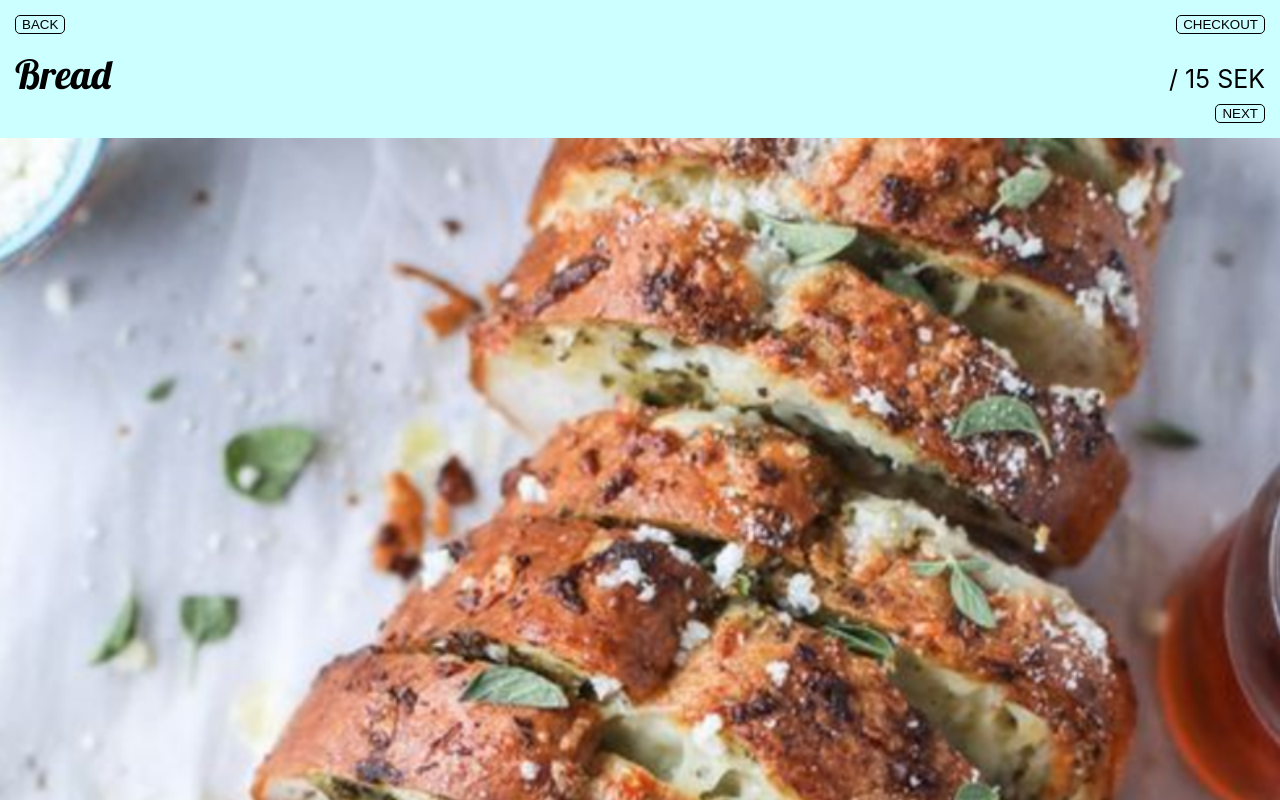
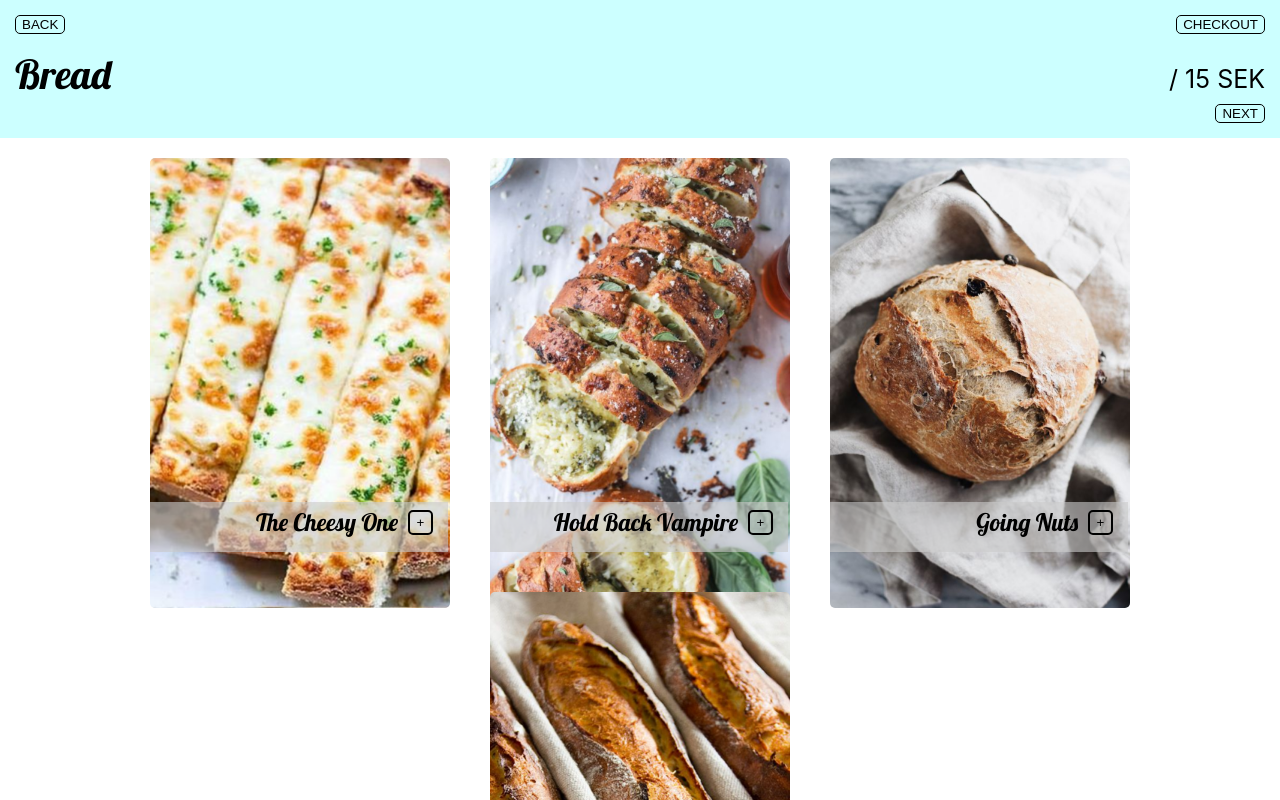
Before and after one commit to Isabelle-123/whatsoup, a React (Create React App) app in the folder client/: page /bread in a window 1280 px wide. Shown: the top 800 px of the page. Built offline with nearby package versions, Linux system fonts and the light colour scheme; no server answers.

Commit message:
fixed style so it looks ok on the competter

```diff
--- a/client/src/components/menu/Beverages.js
+++ b/client/src/components/menu/Beverages.js
@@ -7,11 +7,12 @@ import fritz from '../../assets/Beverages/fritz.png'
 import kombucha from '../../assets/Beverages/kombucha.png'
 import Navbar from '../navbar/Navbar'
 import Alert from '../alert/Alert'
+import menuStyle from './menuStyle.module.css'
 
 
 const Beverages = () => {
 
-    const database = [
+    const db = [
         { type: "Beverages", key: 20, name: "Lemonade", desc: "Lime and Lemon", price: 15, img: lime, nextItem: "checkout", alt: "Soup with taste of healing", next: "checkout" },
         { type: "Beverages", key: 21, name: "Juice", desc: "Apple and Ginger", price: 15, img: apple, nextItem: "checkout", next: "checkout" },
         { type: "Beverages", key: 22, name: "Three Shots", desc: "", price: 15, img: shots, nextItem: "checkout", next: "checkout" },
@@ -22,12 +23,14 @@ const Beverages = () => {
 
     return (
         <div>
-            <Alert type={database.type} name={database.name} price={database.price} />
+            <Alert />
             <Navbar typeOfFood='Beverages' price='15' next='/checkout' />
+            <ul className={menuStyle.container}>
             {
-                database.map(item => (
-                    <ListFood type={item.type} name={item.name} price={item.price} key={item.key} desc={item.desc} img={item.img} alt={item.name} nextItem={item.nextItem} />
+                db.map(item => (
+                    <ListFood type={item.type} name={item.name} price={item.price} key={item.key} desc={item.desc} img={item.img} alt={'Soup' + item.name} nextItem={item.nextItem} next={item.next}/>
                 ))}
+            </ul>
         </div>
     )
 }
--- a/client/src/components/menu/Bread.js
+++ b/client/src/components/menu/Bread.js
@@ -1,19 +1,20 @@
 import React from 'react'
 import ListFood from './ListFood'
-//import cheese from '../../assets/Bread/cheesy.png'
+import cheese from '../../assets/Bread/cheesy.png'
 import vampire from '../../assets/Bread/vampire.png'
 import nuts from '../../assets/Bread/goingnuts.png'
 import baguette from '../../assets/Bread/asgoodasitbaguettes.png'
 import Navbar from '../navbar/Navbar'
 import Alert from '../alert/Alert'
+import menuStyle from './menuStyle.module.css'
 
 
 
 
 const Bread = () => {
 
-    const database = [
-        // { type: "Bread", key: 10, name: "The Cheesy One", desc: "", price: 15, img: cheese, nextItem: "spreads", alt: "Soup with taste of healing", next: "protein" },
+    const db = [
+        { type: "Bread", key: 10, name: "The Cheesy One", desc: "", price: 15, img: cheese, nextItem: "spreads", alt: "Soup with taste of healing", next: "protein" },
         { type: "Bread", key: 11, name: "Hold Back Vampire", desc: "", price: 15, img: vampire, nextItem: "spreads", next: "protein" },
         { type: "Bread", key: 12, name: "Going Nuts", desc: "", price: 15, img: nuts, nextItem: "spreads", next: "protein" },
         { type: "Bread", key: 13, name: "As Good As It Baguettes", desc: "", price: 15, img: baguette, nextItem: "spreads", next: "protein" },
@@ -22,12 +23,14 @@ const Bread = () => {
 
     return (
         <div>
-            <Alert type={database.type} name={database.name} price={database.price} />
+            <Alert />
             <Navbar typeOfFood='Bread' price='15' next='/spreads' />
+            <ul className={menuStyle.container}>
             {
-                database.map(item => (
-                    <ListFood type={item.type} name={item.name} price={item.price} key={item.key} desc={item.desc} img={item.img} alt={item.alt} nextItem={item.nextItem} />
+                db.map(item => (
+                    <ListFood type={item.type} name={item.name} price={item.price} key={item.key} desc={item.desc} img={item.img} alt={'Soup' + item.name} nextItem={item.nextItem} next={item.next}/>
                 ))}
+            </ul>
         </div>
     )
 }
--- a/client/src/components/menu/ListFood.js
+++ b/client/src/components/menu/ListFood.js
@@ -21,9 +21,9 @@ const ListFood = (props) => {
 
     return (
         <>
-            <div>
-                <ul className={menuStyle.cards}>
-                    <li>
+            {/* <div className={menuStyle.container}>
+                <ul className={menuStyle.cards}> */}
+                    <li className={menuStyle.cards}>
                         <img
                             className={menuStyle.img}
                             src={img}
@@ -37,8 +37,8 @@ const ListFood = (props) => {
                             <h5 className={menuStyle.text}>{desc}</h5>
                         </section>
                     </li>
-                </ul>
-            </div>
+                {/* </ul>
+            </div> */}
         </>
     )
 }
--- a/client/src/components/menu/Protein.js
+++ b/client/src/components/menu/Protein.js
@@ -6,11 +6,12 @@ import chicken from '../../assets/Protein/grilledchicken.png'
 import shrimp from '../../assets/Protein/shrimps.png'
 import beef from '../../assets/Protein/beef.png'
 import Alert from '../alert/Alert'
+import menuStyle from './menuStyle.module.css'
 
 const Protein = () => {
 
 
-    const database = [
+    const db = [
         { type: "Protein", id: 6, name: "Fried Tofu", desc: "100 gram", price: 30, img: fried, nextItem: "bread" },
         { type: "Protein", id: 7, name: "Grilled Chicken", desc: "100 gram", price: 30, img: chicken, nextItem: "bread" },
         { type: "Protein", id: 8, name: "Hand-peeled Shrimps", desc: "75 gam", price: 30, img: shrimp, nextItem: "bread" },
@@ -20,12 +21,14 @@ const Protein = () => {
 
     return (
         <div>
-            <Alert type={database.type} name={database.name} price={database.price} />
+            <Alert />
             <Navbar typeOfFood='Protein' price='30' next='/bread' />
+            <ul className={menuStyle.container}>
             {
-                database.map(item => (
-                    <ListFood type={item.type} name={item.name} price={item.price} id={item.id} key={item.id} desc={item.desc} img={item.img} alt={item.alt} nextItem={item.nextItem} />
+                db.map(item => (
+                    <ListFood type={item.type} name={item.name} price={item.price} key={item.key} desc={item.desc} img={item.img} alt={'Soup' + item.name} nextItem={item.nextItem} next={item.next}/>
                 ))}
+            </ul>
         </div>
     )
 }
--- a/client/src/components/menu/Soup.js
+++ b/client/src/components/menu/Soup.js
@@ -7,7 +7,7 @@ import lowcarb from '../../assets/Soups/lowcarb.png'
 import missmuscle from '../../assets/Soups/missmuscle.png'
 import Navbar from '../navbar/Navbar'
 import Alert from '../alert/Alert'
-// import { CSSTransition, TransitionGroup } from 'react-transition-group';
+import menuStyle from './menuStyle.module.css'
 
 
 
@@ -26,10 +26,12 @@ const Soup = () => {
         <div>
             <Alert />
             <Navbar typeOfFood='Soup' price='50' next='/protein' />
+            <ul className={menuStyle.container}>
             {
                 db.map(item => (
                     <ListFood type={item.type} name={item.name} price={item.price} key={item.key} desc={item.desc} img={item.img} alt={'Soup' + item.name} nextItem={item.nextItem} next={item.next}/>
                 ))}
+            </ul>
         </div>
     )
 }
--- a/client/src/components/menu/Spreads.js
+++ b/client/src/components/menu/Spreads.js
@@ -6,11 +6,11 @@ import aioli from '../../assets/Spreads/aioli.png'
 import avocado from '../../assets/Spreads/avocado.png'
 import Navbar from '../navbar/Navbar'
 import Alert from '../alert/Alert'
-
+import menuStyle from './menuStyle.module.css'
 
 const Spreads = () => {
 
-    const database = [
+    const db = [
         { type: "Spreads", key: 14, name: "Whipped Butter", desc: "75 gram", price: 15, img: butter, nextItem: "treats", next: "protein" },
         { type: "Spreads", key: 15, name: "Beetroot Hummus", desc: "100 gram", price: 15, img: beet, nextItem: "treats", next: "protein" },
         { type: "Spreads", key: 16, name: "Tryffle Aioli", desc: "75 gram", price: 15, img: aioli, nextItem: "treats", next: "protein" },
@@ -20,12 +20,14 @@ const Spreads = () => {
 
     return (
         <div>
-            <Alert type={database.type} name={database.name} price={database.price} />
+            <Alert />
             <Navbar typeOfFood='Spreads' price='15' next='/treats' />
+            <ul className={menuStyle.container}>
             {
-                database.map(item => (
-                    <ListFood type={item.type} name={item.name} price={item.price} key={item.key} desc={item.desc} img={item.img} alt={item.name} nextItem={item.nextItem} />
+                db.map(item => (
+                    <ListFood type={item.type} name={item.name} price={item.price} key={item.key} desc={item.desc} img={item.img} alt={'Soup' + item.name} nextItem={item.nextItem} next={item.next}/>
                 ))}
+            </ul>
         </div>
     )
 }
--- a/client/src/components/menu/Treats.js
+++ b/client/src/components/menu/Treats.js
@@ -4,10 +4,11 @@ import amicake from '../../assets/Treats/pancake.png'
 import pancake from '../../assets/Treats/regularpan.png'
 import Navbar from '../navbar/Navbar'
 import Alert from '../alert/Alert'
+import menuStyle from './menuStyle.module.css'
 
 const Treats = () => {
 
-    const database = [
+    const db = [
 
         { type: "Treats", key: 18, name: "American Pancakes", desc: "With lemon and blueberrys", price: 15, img: amicake, nextItem: "beverages", next: "beverages" },
         { type: "Treats", key: 19, name: "Pancakes", desc: "with cream and jam", price: 15, img: pancake, nextItem: "beverages", next: "beverages" },
@@ -16,12 +17,14 @@ const Treats = () => {
 
     return (
         <div>
-            <Alert type={database.type} name={database.name} price={database.price} />
+            <Alert />
             <Navbar typeOfFood='Treats' price='15' next='/beverages' />
+            <ul className={menuStyle.container}>
             {
-                database.map(item => (
-                    <ListFood type={item.type} name={item.name} price={item.price} key={item.key} desc={item.desc} img={item.img} alt={item.name} nextItem={item.nextItem} />
+                db.map(item => (
+                    <ListFood type={item.type} name={item.name} price={item.price} key={item.key} desc={item.desc} img={item.img} alt={'Soup' + item.name} nextItem={item.nextItem} next={item.next}/>
                 ))}
+            </ul>
         </div>
     )
 }
--- a/client/src/components/menu/menuStyle.module.css
+++ b/client/src/components/menu/menuStyle.module.css
@@ -54,3 +54,34 @@
   border-radius: 5px;
   border: 2px solid black;
 }
+
+@media (min-width: 560px) {
+  .container {
+    display: flex;
+    flex-wrap: wrap;
+    justify-content: center;
+  }
+
+  .cards {
+    width: 250px;
+    margin: 10px;
+  }
+
+  img {
+    border-radius: 5px;
+  }
+
+  .foodInfoContainer {
+    width: 96%;
+    height: auto;
+    position: relative;
+    margin-top: -110px;
+  }
+}
+
+@media (min-width: 1040px) {
+  .cards {
+    width: 300px;
+    margin: 20px;
+  }
+}
```
